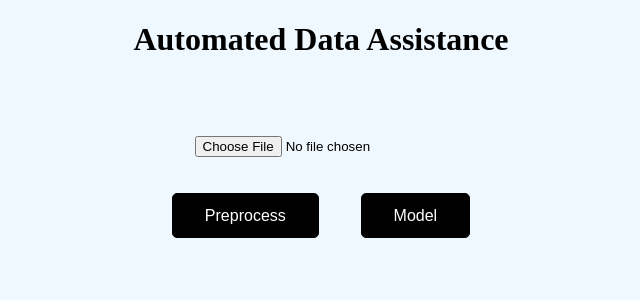
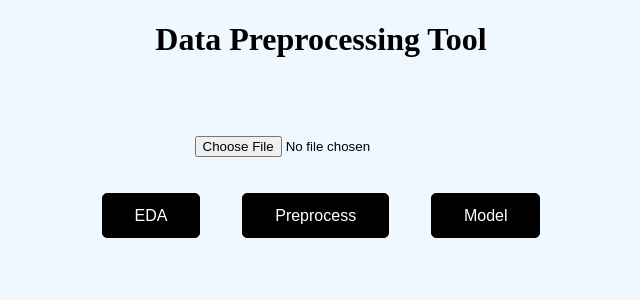
Before and after one commit to eurus49/final-year-project-2024, a Flask app: page / in a window 1280 px wide. Shown: the top 300 px of the page, without its empty margins (319-959 px from the left). Run offline with Flask 3, Linux system fonts and the light colour scheme.

Commit message:
added more user interface options

```diff
--- a/app.py
+++ b/app.py
@@ -15,6 +15,8 @@ from sklearn.tree import DecisionTreeClassifier
 from sklearn.svm import SVC
 from sklearn.metrics import classification_report
 from sklearn.model_selection import RandomizedSearchCV
+from ydata_profiling import ProfileReport
+from sklearn import preprocessing
 
 
 UPLOAD_FOLDER = os.path.join('static','uploads')
@@ -41,7 +43,10 @@ def uploapreprocess_dfile():
 
         session['uploaded_data_file_path'] = file_location
 
-        if request.form['submit_button'] == 'Preprocess':
+        if request.form['submit_button'] == 'EDA':
+             return redirect('/eda')
+
+        elif request.form['submit_button'] == 'Preprocess':
             #uploaded_preprocess_df = pd.read_csv(file_location)
             return redirect('/preprocess')
             #return render_template('preprocess.html', data_var = preprocess_df_html)
@@ -52,18 +57,57 @@ def uploapreprocess_dfile():
     else:
         return render_template('index.html')
 
+@app.route('/eda', methods=['GET', 'POST'])
+def eda():
+    if request.method == 'GET':
+        location_for_eda = session.get('uploaded_data_file_path',None)
+        uploaded_eda_df = pd.read_csv(location_for_eda, skipinitialspace = True)
+        if 'index' in uploaded_eda_df.columns:
+            uploaded_eda_df.drop(labels=['index'], axis=1, inplace=True)
+
+        else:
+            pass
+
+        #av = AutoViz_Class()
+        #dft = av.AutoViz("", sep=",", depVar="", dfte=uploaded_eda_df, header=0, verbose=1, lowess=False, chart_format="server", max_rows_analyzed=150000, save_plot_dir=None)
+        #small_eda_df = uploaded_eda_df.head(n=5)
+        #eda_df_html = small_eda_df.to_html()
+
+        p = ProfileReport(uploaded_eda_df, explorative=True, dark_mode=True)
+        p.to_file("templates\eda.html")
+        return render_template('eda.html')
+
+    else:
+        return render_template('eda.html')
+
+
+
 @app.route('/preprocess', methods=['GET', 'POST'])
 def Preprocess():
     if request.method == 'POST':
 
         data_file_path = session.get('uploaded_data_file_path',None)
         preprocess_df = pd.read_csv(data_file_path, skipinitialspace = True)
-        preprocess_df.drop(labels=['index'], axis=1, inplace=True)
-        col = preprocess_df.columns
+
+        if 'index' in preprocess_df.columns:
+            preprocess_df.drop(labels=['index'], axis=1, inplace=True)
+
+        else:
+            pass
 
         #saving the target label of the dataset
-        target_label = ''
-        target_label += ''.join((preprocess_df.iloc[[1],[len(col)-1]]).columns.tolist())
+        target_label = str(request.form['TargetLabel'])
+        #target_label += ''.join((preprocess_df.iloc[[1],[len(col)-1]]).columns.tolist())
+
+        #Columns to remove
+        columns_to_remove = str(request.form['ColumnsRemove']).split(',')
+        if len(columns_to_remove)>1:
+            for i in columns_to_remove:
+                preprocess_df.drop(labels=[i], axis=1, inplace=True)
+        else:
+            pass
+
+        col = preprocess_df.columns
 
         #Detecting and processing date time data
         feature_name = ''
@@ -98,14 +142,16 @@ def Preprocess():
         #putting target label back at last
         preprocess_df.insert(len(preprocess_df.columns)-1, target_label, preprocess_df.pop(target_label))
 
-
         #Handling missing data
         if request.form['MissingData'] == 'Deletion':
             preprocess_df.dropna(inplace = True)
             preprocess_df.drop_duplicates(inplace = True)
+            temp_target = preprocess_df.pop(target_label)
+
 
         elif request.form['MissingData'] == 'Imputation':
             preprocess_df = preprocess_df.drop(preprocess_df[preprocess_df[target_label] == 'NaN'].index)
+            temp_target = preprocess_df.pop(target_label)
             col_list = preprocess_df.columns.values.tolist()
             imputer = KNNImputer(n_neighbors=5)
             imputed_data = imputer.fit_transform(preprocess_df)
@@ -115,6 +161,8 @@ def Preprocess():
             pass
 
         #Split data to make it easier to perform the functions below
+        preprocess_df[target_label] = temp_target   #push target label back
+
         X_train, X_test, y_train, y_test = train_test_split(
         preprocess_df.drop(labels=[target_label], axis=1),
         preprocess_df[target_label],
@@ -137,37 +185,52 @@ def Preprocess():
             pass
 
         #Feature scaling
-        date_df = x_all_data[['Day', 'Month', 'Year']].copy()
-        x_all_data = x_all_data.drop(['Day', 'Month', 'Year'], axis=1)
+        date_list = ['Day', 'Month', 'Year']
+        if 'Day' in x_all_data.columns:
+            date_df = x_all_data[date_list].copy()
+            x_all_data = x_all_data.drop(date_list, axis=1)
+        else:
+            date_list = ''
+
 
         new_col_list = preprocess_df.columns.to_list()
+        target_label_list = list(target_label.split(" "))
 
         if request.form['ScaleData'] == 'Normalization':
             norm_var = MinMaxScaler().fit(x_all_data)
             x_all_data = norm_var.transform(x_all_data)
 
-            new_target = preprocess_df.columns[-1]
-            exclude_list = ['Day', 'Month', 'Year', new_target]
+            exclude_list = [date_list, target_label]
             col_after_elimination = [i for i in new_col_list if i not in exclude_list]
             x_all_data = pd.DataFrame(data=x_all_data, columns = col_after_elimination)
-            x_all_data = pd.concat([x_all_data,date_df], axis=1)
+            if 'Day' in x_all_data.columns:
+                x_all_data = pd.concat([x_all_data,date_df], axis=1)
+            else:
+                pass
 
 
         elif request.form['ScaleData'] == 'Standardization':
-            date_list = ['Day', 'Month', 'Year']
-            categorical_data = feature_for_label_enc + feature_for_one_enc + date_list
+            if not date_list:
+                categorical_data = feature_for_label_enc + feature_for_one_enc + target_label_list
+            else:
+                categorical_data = feature_for_label_enc + feature_for_one_enc + date_list + target_label_list
+
             res = [i for i in new_col_list if i not in categorical_data]
 
             for j in res:
                 temp_df = pd.DataFrame(x_all_data[j])
                 stan_var = StandardScaler().fit(temp_df)
                 x_all_data[j] = stan_var.transform(temp_df)
-            x_all_data = pd.concat([x_all_data,date_df], axis=1)
+            if "Day" in x_all_data.columns:
+                x_all_data = pd.concat([x_all_data,date_df], axis=1)
+            else:
+                pass
 
         elif request.form['ScaleData'] == 'None':
             pass
 
         #Correlation Based Feature selection
+        preprocess_df.pop(target_label)
         threshold = 0.90
         cor_features = set()   #set of all names of correlated columns
         cor_matrix = preprocess_df.corr()
@@ -181,7 +244,15 @@ def Preprocess():
 
 
         preprocess_df = pd.concat([x_all_data,y_all_data], axis=1)
+
         preprocess_df = preprocess_df.sample(frac=1, random_state=1).reset_index()
+
+        #reverse label encoding
+        if 'index' in preprocess_df:
+            preprocess_df.drop(labels=['index'], axis=1, inplace=True)
+
+        else:
+            pass
 
         download_folder = os.path.join('static','downloads')
         download_file = 'Preprocessed_Data.csv'
@@ -193,6 +264,12 @@ def Preprocess():
     elif request.method == 'GET':
         mylocation = session.get('uploaded_data_file_path',None)
         uploaded_preprocess_df = pd.read_csv(mylocation, skipinitialspace = True)
+
+        if 'index' in uploaded_preprocess_df.columns:
+            uploaded_preprocess_df.drop(labels=['index'], axis=1, inplace=True)
+        else:
+            pass
+
         small_preprocess_df = uploaded_preprocess_df.head(n=5)
         preprocess_df_html = small_preprocess_df.to_html()
         return render_template('preprocess.html', data_var = preprocess_df_html)
@@ -217,6 +294,7 @@ def download_csv():
     download_file_path = session.get('download_data_file_path',None)
     return send_file(download_file_path, as_attachment=True)
 
+
 @app.route('/model', methods=['GET', 'POST'])
 def model_implementation():
     if request.method == 'GET':
@@ -225,6 +303,9 @@ def model_implementation():
     elif request.method == 'POST':
         data_file_for_model = session.get('uploaded_data_file_path', None)
         model_df = pd.read_csv(data_file_for_model, skipinitialspace=True)
+
+        if 'index' in model_df:
+            model_df.drop(labels=['index'], axis=1, inplace=True)
 
         model_target = model_df.columns[-1]     #Selecting the last label as target
         #train test split
--- a/templates/base.html
+++ b/templates/base.html
@@ -6,7 +6,7 @@
     <title>Data assistance</title>
     <link rel="stylesheet"  href="/static/style.css">
 </head>
-<h1 style="color: black; text-align: center;">Automated Data Assistance </h1>
+<h1 style="color: black; text-align: center;">Data Preprocessing Tool </h1>
 {% block head %} {% endblock %}
 <body>
 {% block body %}
--- a/templates/index.html
+++ b/templates/index.html
@@ -9,6 +9,7 @@
 <div style="text-align: center;">
     <form action = "/" method = "POST" enctype="multipart/form-data" target="_self">
         <input style="color: black;" type="file" name="file" accept=".csv"><br><br><br>
+        <input style="margin-right: 1cm;" class="btn" type = "submit" name="submit_button" value="EDA">
         <input style="margin-right: 1cm;" class="btn" type = "submit" name="submit_button" value="Preprocess">
         <input class="btn" type = "submit" name="submit_button" value="Model">
     </form>
```
Also changed, not shown: templates/preprocess.html (+7 -0 lines), templates/eda.html (added).
